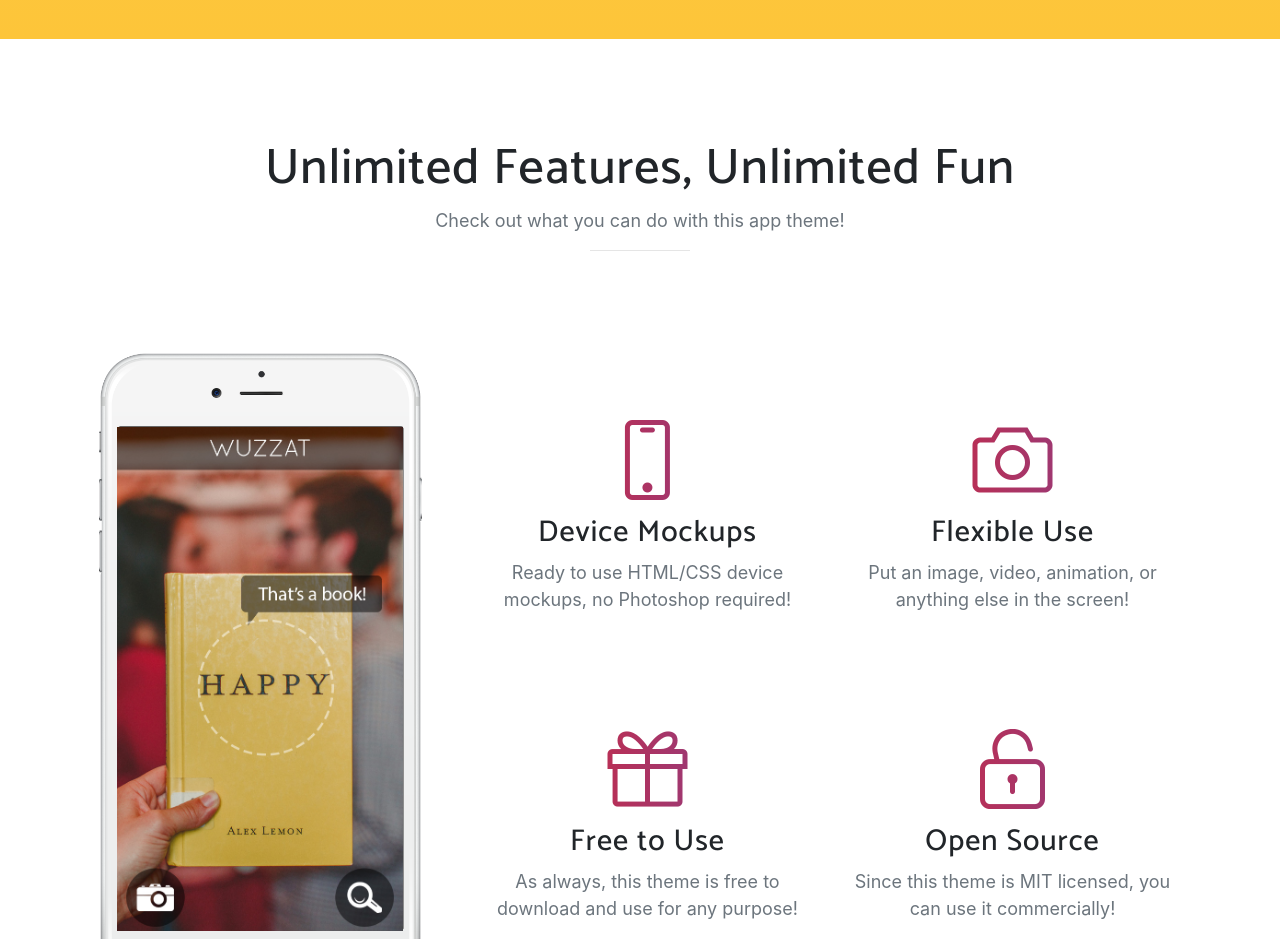
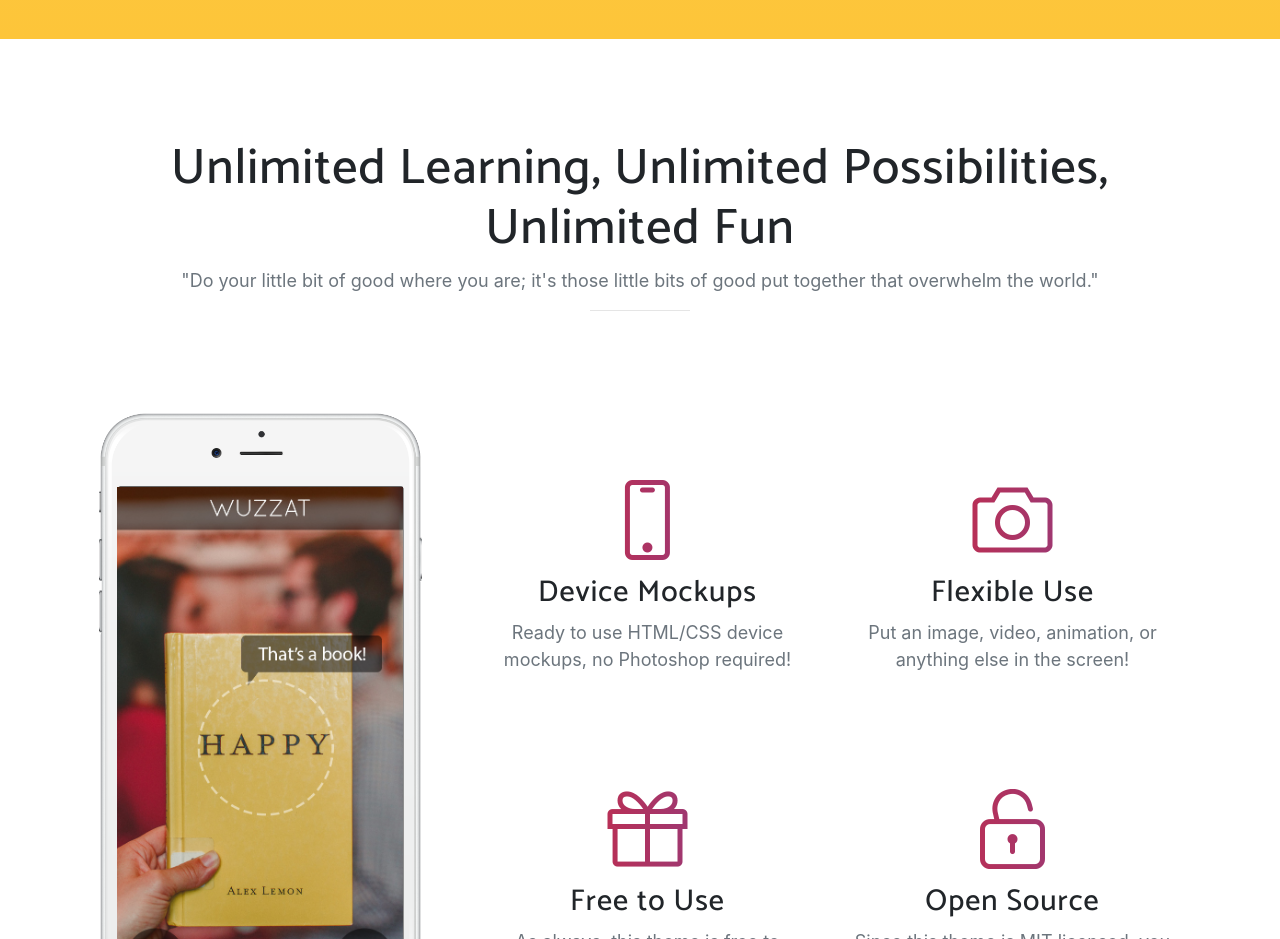
Before and after one commit to zenativity/zenativity.org, a website with bundled scripts: page index.html in a window 1280 px wide. Shown: the part 1340-2279 px from the top of the page. Built offline with nearby package versions, Linux system fonts and the light colour scheme; a web font is replaced by a local one.

Commit message:
made text

```diff
--- a/index.html
+++ b/index.html
@@ -102,8 +102,8 @@
   <section class="features" id="features">
     <div class="container">
       <div class="section-heading text-center">
-        <h2>Unlimited Features, Unlimited Fun</h2>
-        <p class="text-muted">Check out what you can do with this app theme!</p>
+        <h2>Unlimited Learning, Unlimited Possibilities, Unlimited Fun</h2>
+        <p class="text-muted">"Do your little bit of good where you are; it's those little bits of good put together that overwhelm the world."</p>
         <hr>
       </div>
       <div class="row">
```
Also changed, not shown: img/Zen-Beauty.jpeg (added), img/Zen-hope-beauty.jpeg (added), img/coloful-pens.jpeg (added).
